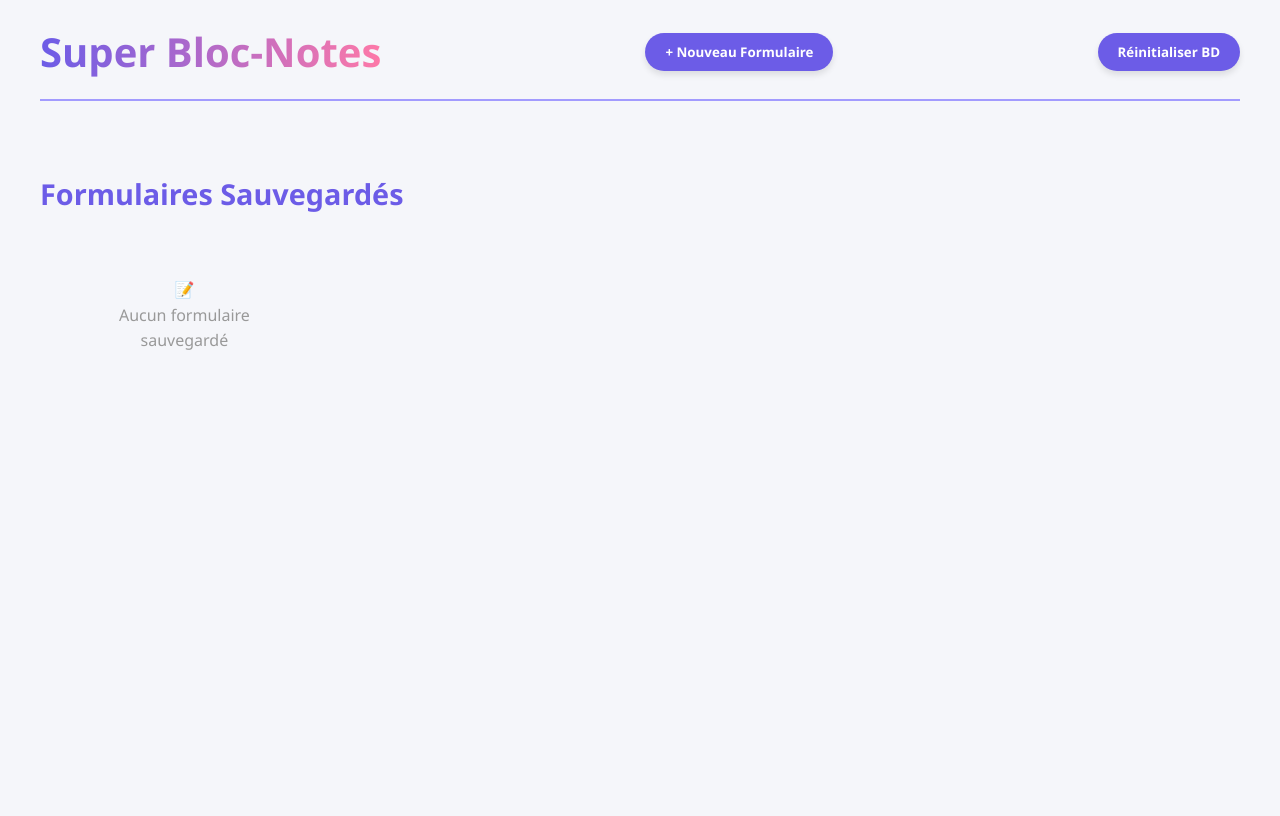
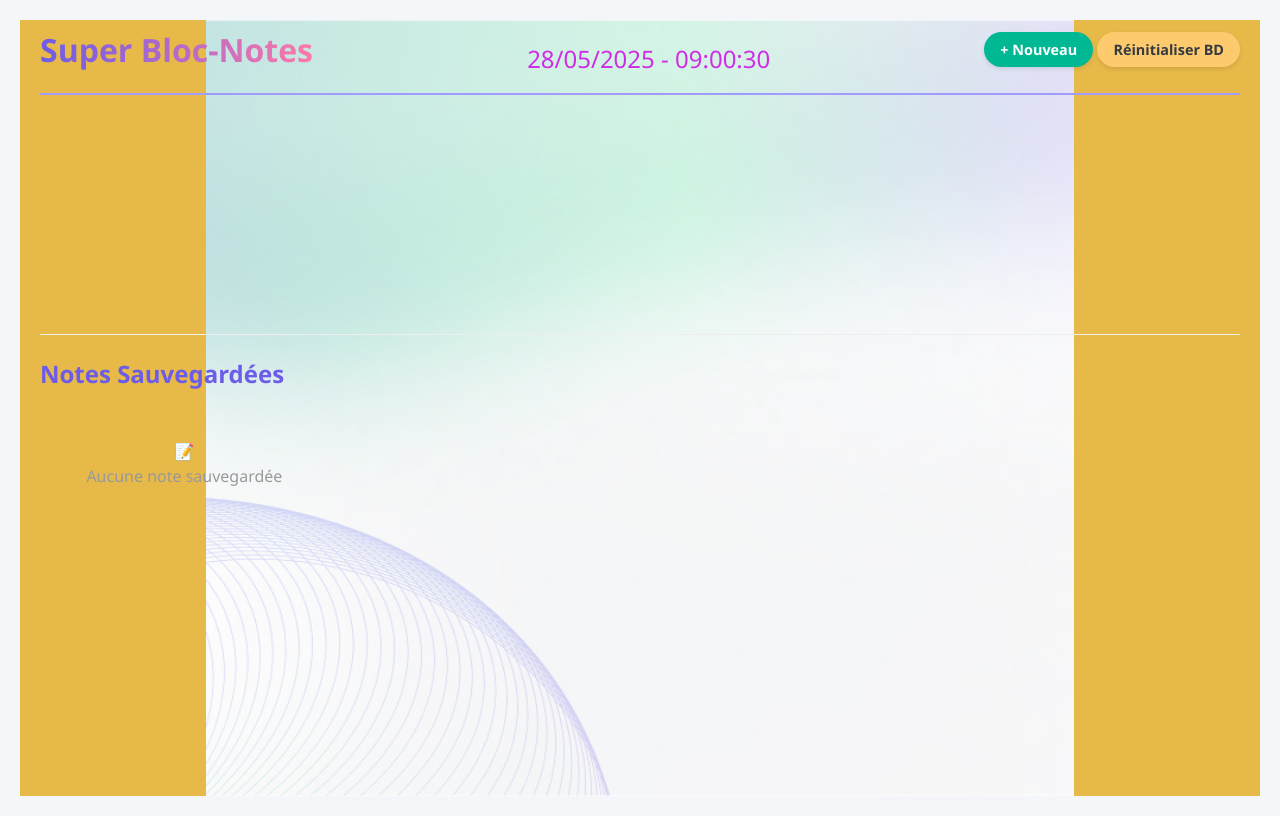
Before and after one commit to Tiavinjanahary/Bloc-notes, a plain HTML site: page index.html in a window 1280 px wide. Drawn offline with Linux system fonts and the light colour scheme; files whose address does not match are found by name.

Commit message:
Update index.html

```diff
--- a/index.html
+++ b/index.html
@@ -4,30 +4,35 @@
     <meta charset="UTF-8">
     <meta name="viewport" content="width=device-width, initial-scale=1.0">
     <title>Tia Bloc-Notes</title>
-    <link rel="stylesheet" href="styles.css">
-	<!-- <link rel="icon" href="https://example.com/mon-icone.ico" type="image/x-icon"> -->
-	<link rel="icon" type="image/png" href="useravatar.png">
+    <link rel="icon" type="image/png" href="useravatar.png">
+    <link rel="stylesheet" href="style.css">
 </head>
 <body>
+    <div class="backgroud">
+    <main class="main-page">
     <div class="container">
         <header>
             <h1>Super Bloc-Notes</h1>
-            <button id="newFormBtn" class="btn btn-primary">+ Nouveau Formulaire</button>
-            <button id="resetDbBtn" class="btn btn-primary">Réinitialiser BD</button>
+            <div id="horloge"><bold></div>
+            <div>
+                <button id="newFormBtn" class="btn btn-primary">+ Nouveau</button>
+                <button id="resetDbBtn" class="btn btn-warning">Réinitialiser BD</button>
+            </div>
         </header>
 
-        <div class="forms-container" id="activeForms">
+        <section class="active-forms" id="activeForms">
             <!-- Les formulaires actifs apparaîtront ici -->
-        </div>
+        </section>
 
-        <div class="saved-forms">
-            <h2>Formulaires Sauvegardés</h2>
+        <section class="saved-forms">
+            <h2>Notes Sauvegardées</h2>
             <div class="form-list" id="savedFormsList">
                 <!-- Les formulaires sauvegardés apparaîtront ici -->
             </div>
-        </div>
+        </section>
     </div>
-
-    <script src="script.js"></script>
+<script src="scripts.js"></script>
+</main>
+</div>
 </body>
 </html>
```
